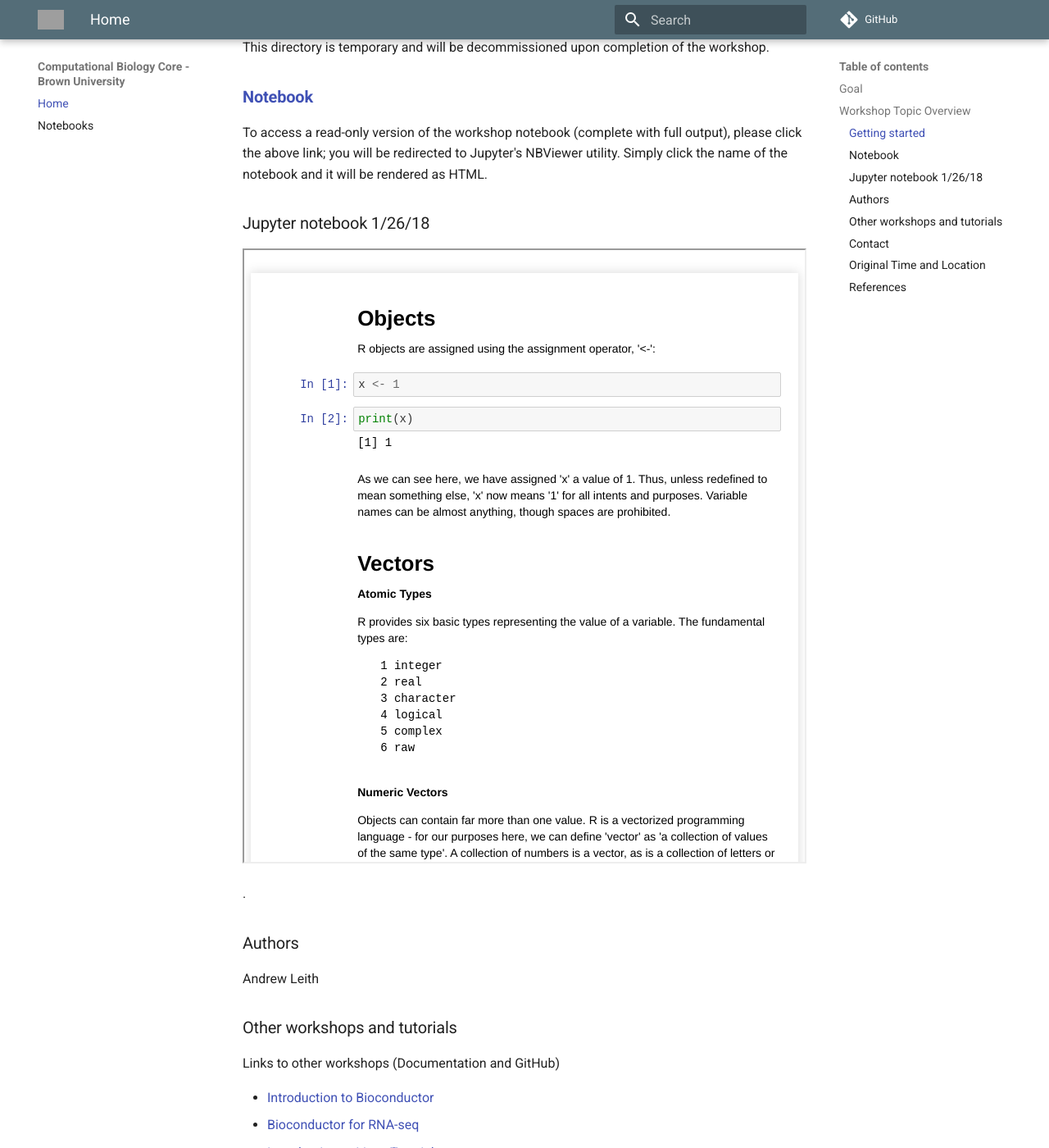
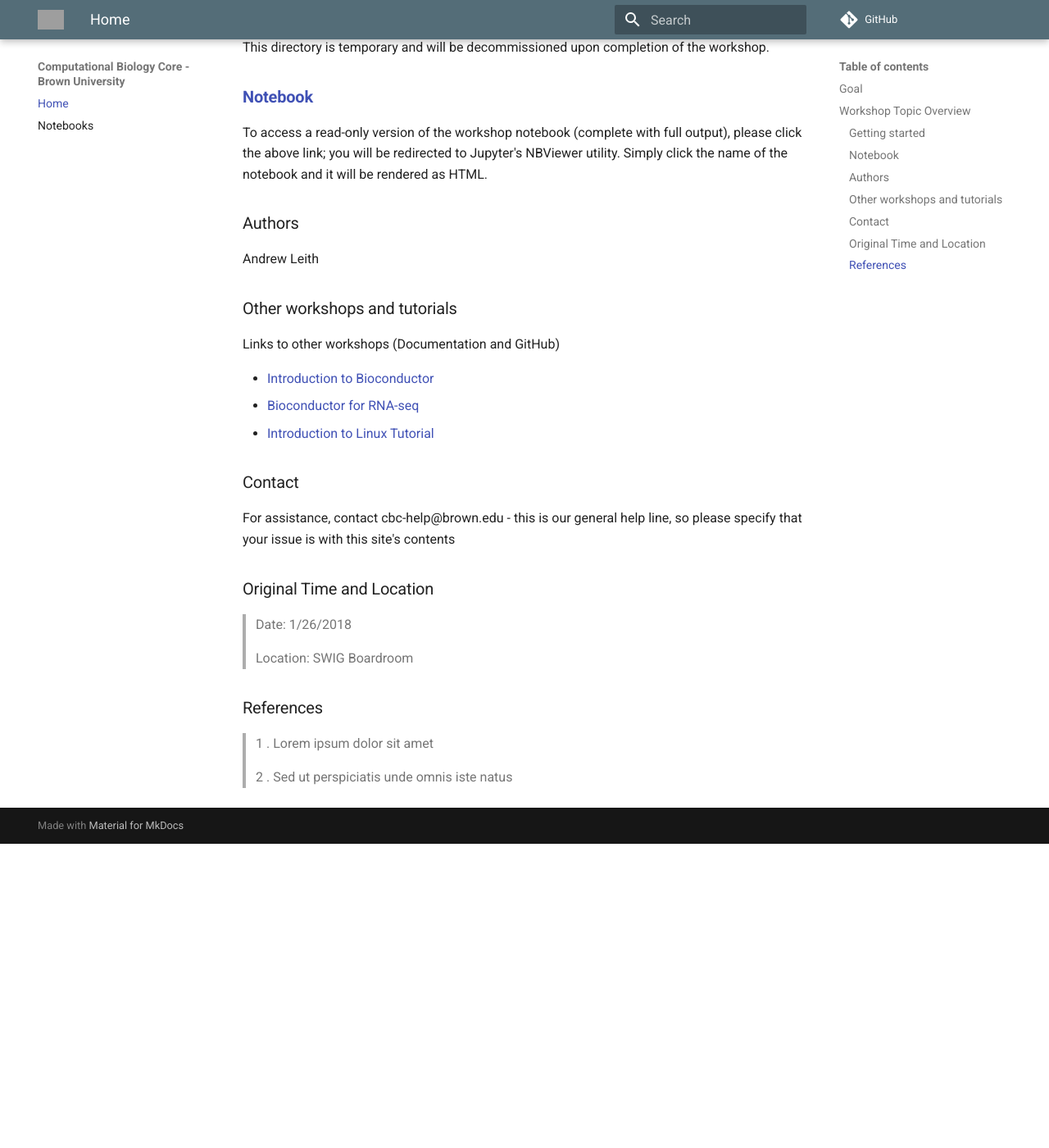
Before and after one commit to compbiocore/r-workshop-1, an MkDocs documentation site: the page built from docs/index.md, in a window 1280 px wide and 1400 px high, scrolled down 1206 px. Shown: the whole window at 82% size. Built offline with MkDocs 1.6.1 and Material for MkDocs 9.7.7, drawn with Linux system fonts in a browser that asks for light colours; nearby versions of some CDN libraries; comment, search, counter and statistics services are not loaded; after the commit the page ends 2235 px from its top, so only the background shows below that; grey boxes are pictures that could not be loaded.

Commit message:
removed iframe from index

```diff
--- a/docs/index.md
+++ b/docs/index.md
@@ -39,9 +39,6 @@ This directory is temporary and will be decommissioned upon completion of the wo
 
 To access a read-only version of the workshop notebook (complete with full output), please click the above link; you will be redirected to Jupyter's NBViewer utility.  Simply click the name of the notebook and it will be rendered as HTML.
 
-### Jupyter notebook 1/26/18
-<iframe src="assets/r_workshop_notebook_with_output.html" height="750px" width="800px"></iframe>.
-
 ### Authors
 
 Andrew Leith
```
Also changed, not shown: 2 other files.
